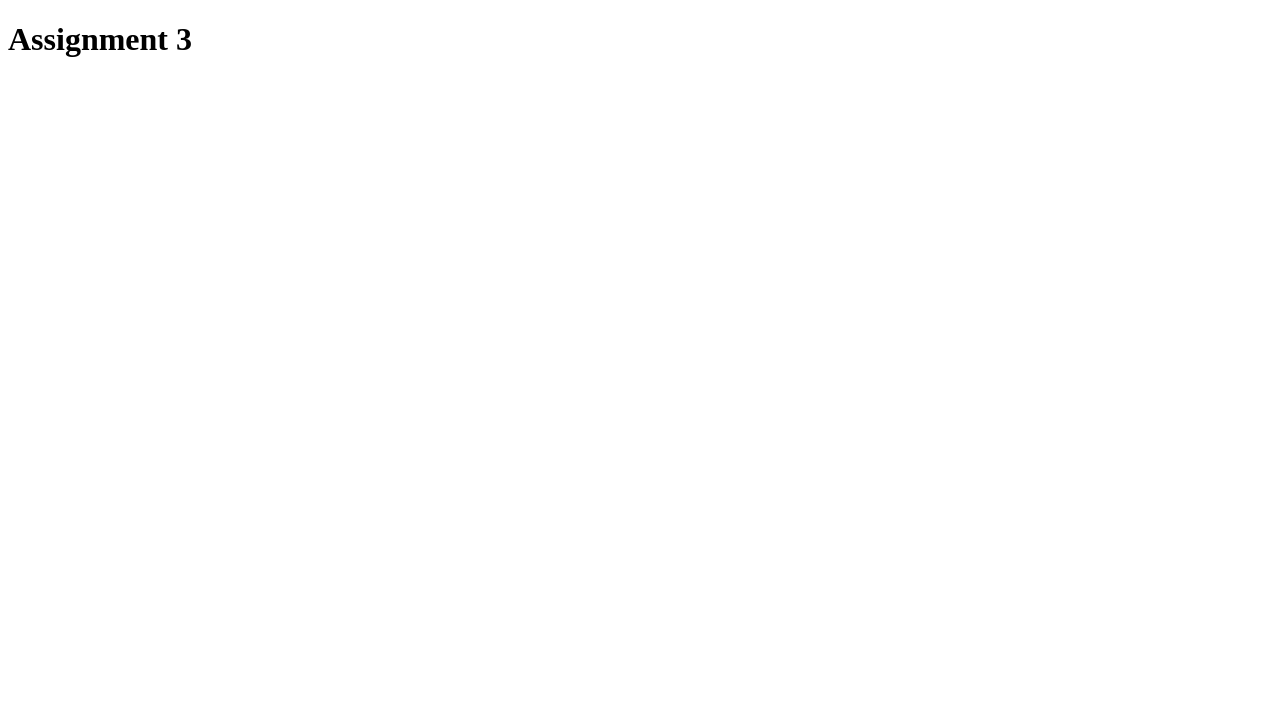
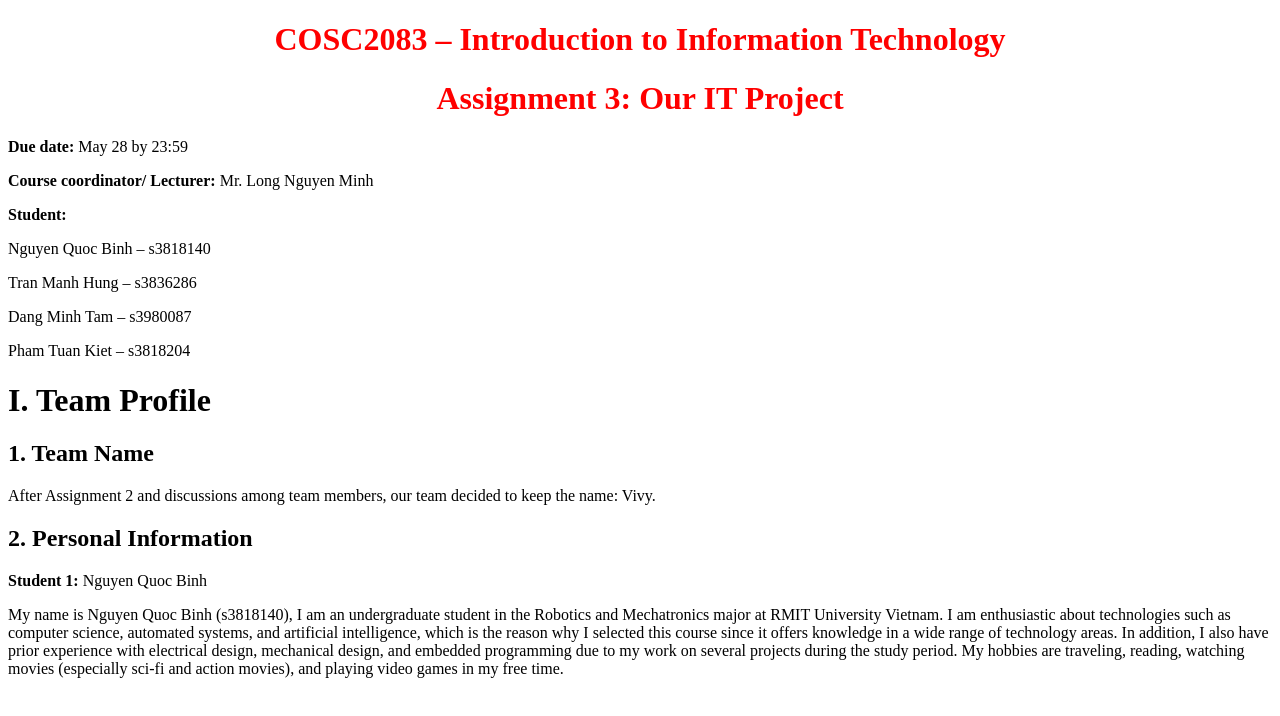
Before and after one commit to QuocBinh247/Final_Assignment, a plain HTML site: page index.html in a window 1280 px wide. Drawn offline with Linux system fonts and the light colour scheme.

Commit message:
Update index.html
Cover page and Personal Information

```diff
--- a/index.html
+++ b/index.html
@@ -7,6 +7,24 @@
     <title>Document</title>
 </head>
 <body>
-    <h1>Assignment 3</h1>
+    <h1 style="color: red; text-align: center;">COSC2083 – Introduction to Information Technology</h1>
+    <h1 style="color: red; text-align: center;">Assignment 3: Our IT Project</h1>
+    <p><strong>Due date:</strong> May 28 by 23:59</p>
+    <p><strong>Course coordinator/ Lecturer:</strong> Mr. Long Nguyen Minh</p>
+    <p><strong>Student: </strong></p>
+    <p>Nguyen Quoc Binh – s3818140</p>
+    <p>Tran Manh Hung – s3836286</p>
+    <p>Dang Minh Tam – s3980087</p>
+    <p>Pham Tuan Kiet – s3818204</p>
+    <h1>I. Team Profile</h1>
+    <h2>1. Team Name</h2>
+    <p>After Assignment 2 and discussions among team members, our team decided to keep the name: Vivy.</p>
+    <h2>2. Personal Information</h2>
+    <p><strong>Student 1:</strong> Nguyen Quoc Binh</p>
+    <p>My name is Nguyen Quoc Binh (s3818140), I am an undergraduate student in the Robotics and Mechatronics major at RMIT University Vietnam.
+        I am enthusiastic about technologies such as computer science, automated systems, and artificial intelligence, which is the reason why I
+        selected this course since it offers knowledge in a wide range of technology areas. In addition, I also have prior experience with electrical design,
+        mechanical design, and embedded programming due to my work on several projects during the study period. My hobbies are traveling, reading,
+        watching movies (especially sci-fi and action movies), and playing video games in my free time.</p>
 </body>
 </html>
```
